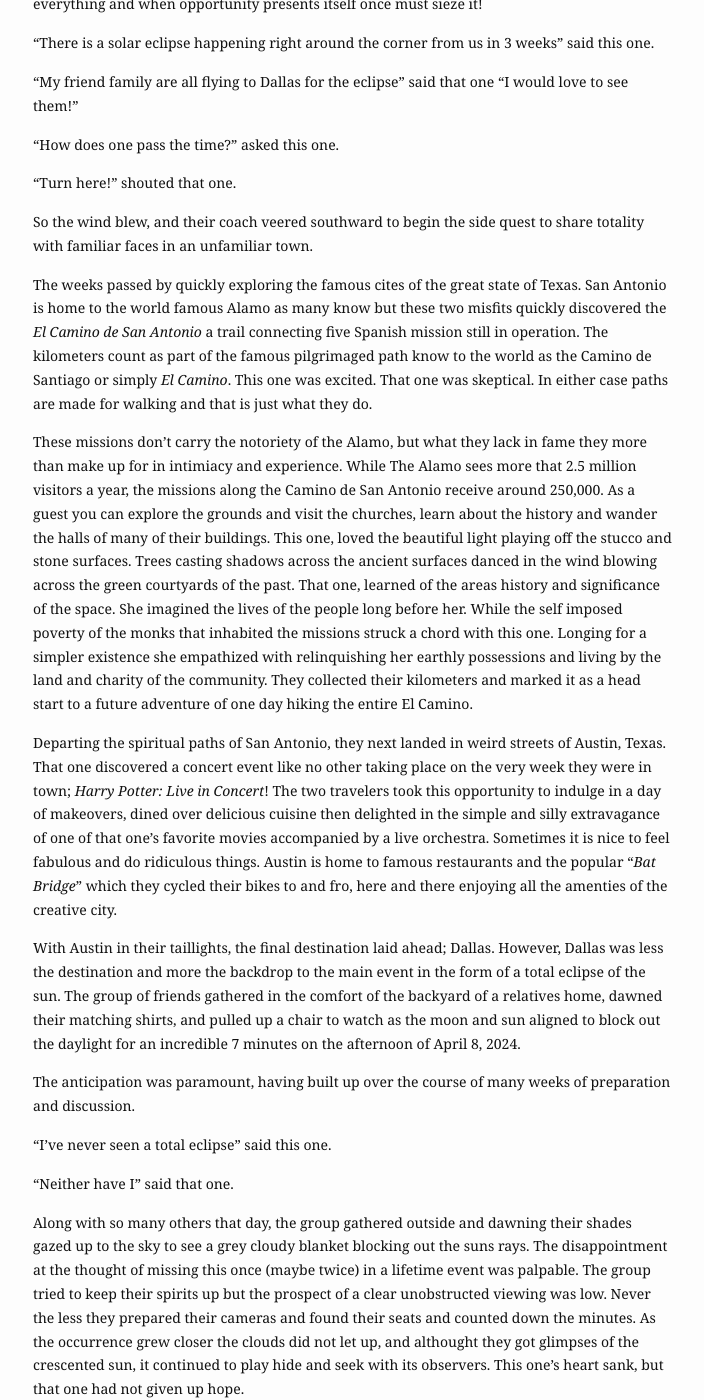
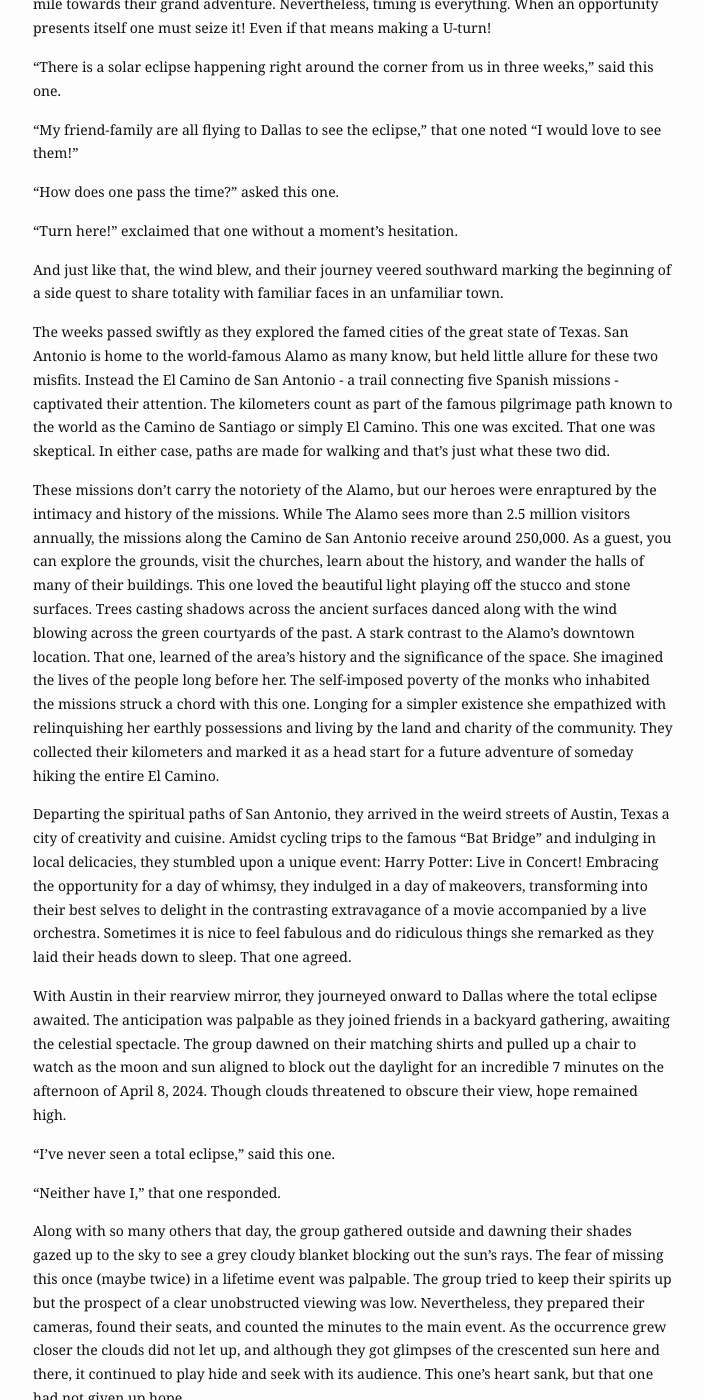
Before and after one commit to rubyDoomsday/rubydoomsday.github.io, a Jekyll site: the page built from play/alaskan_vanventure/_posts/2024-4-10-distractions.md, in a window 1280 px wide and 1400 px high, scrolled down 545 px. Shown: the whole window, without its empty margins (287-991 px from the left). Built offline with Jekyll 4.4.1, drawn with Linux system fonts in a browser that asks for light colours; some of the changed text lies outside the part shown.

Commit message:
first edit

```diff
--- a/play/alaskan_vanventure/_posts/2024-4-10-distractions.md
+++ b/play/alaskan_vanventure/_posts/2024-4-10-distractions.md
@@ -6,81 +6,42 @@ date: 2024-04-10
 tags: vanflife nomad adventure travel
 ---
 
-The road less traveled is not often a direct route. Sure, there are featureless highways that scribe straight lines between major cities and
-make ones travels fast and direct. Global positioning systems will walk you step by step and turn by turn to expedite your drive from place
-to place. However, life as a nomad does not often come with the requirements and stressors of vacation travel. Our heroes are not burdened
-by long weekends and PTO requests to make the most of their limited time on route. No. To a nomad everywhere is their backyard. All
-attractions and temptations that draw the planted folks out of their routines and across great distances are just around the bend for
-wandering types. As such the side quest is a first class citizen and since the night our two heroes set their compasses to the raw
-wilderness of Alaska the casual observer would have seen no progress in that direction. To the untrained eye, they had closed less than a
-mile towards their grand adventure. Never the less, timing is everything and when opportunity presents itself once must sieze it!
+The road less traveled is not a straightforward path. Sure, there are featureless highways that scribe straight lines between major cities and make one travel fast and direct. Global positioning systems will walk you step by step and turn by turn to expedite your route from place to place. However, life as a nomad does not often beholden to the structured itineraries of vacationing suburbanites. Our heroes are not burdened with tabulating long weekends or PTO requests to make the most of limited time on and maximize impact. No. To a nomad everywhere is their backyard. All attractions and temptations that draw the planted folks out of their routines and across great distances are just around the bend for the wanderer. Unburdended by these things every corner has the potential for adventure. As such, since the night our two heroes set their compasses to the raw wilderness of Alaska the casual observer would have seen no progress in that direction. To the untrained eye, they had closed less than a mile towards their grand adventure. Nevertheless, timing is everything. When an opportunity presents itself one must seize it! Even if that means making a U-turn!
 
-"There is a solar eclipse happening right around the corner from us in 3 weeks" said this one.
+"There is a solar eclipse happening right around the corner from us in three weeks," said this one.
 
-"My friend family are all flying to Dallas for the eclipse" said that one "I would love to see them!"
+"My friend-family are all flying to Dallas to see the eclipse," that one noted "I would love to see them!"
 
 "How does one pass the time?" asked this one.
 
-"Turn here!" shouted that one.
+"Turn here!" exclaimed that one without a moment's hesitation.
 
-So the wind blew, and their coach veered southward to begin the side quest to share totality with familiar faces in an unfamiliar town.
+And just like that, the wind blew, and their journey veered southward marking the beginning of a side quest to share totality with familiar faces in an unfamiliar town.
 
-The weeks passed by quickly exploring the famous cites of the great state of Texas. San Antonio is home to the world famous Alamo as many
-know but these two misfits quickly discovered the _El Camino de San Antonio_ a trail connecting five Spanish mission still in operation. The
-kilometers count as part of the famous pilgrimaged path know to the world as the Camino de Santiago or simply _El Camino_. This one was excited. That one was skeptical. In
-either case paths are made for walking and that is just what they do.
+The weeks passed swiftly as they explored the famed cities of the great state of Texas. San Antonio is home to the world-famous Alamo as many know, but held little allure for these two misfits. Instead the El Camino de San Antonio - a trail connecting five Spanish missions -
+captivated their attention. The kilometers count as part of the famous pilgrimage path known to the world as the Camino de Santiago or simply El Camino. This one was excited. That one was skeptical. In either case, paths are made for walking and that’s just what these two did.
 
-These missions don't carry the notoriety of the Alamo, but what they lack in fame they more than make up for in intimiacy and experience.
-While The Alamo sees more that 2.5 million visitors a year, the missions along the Camino de San Antonio receive around 250,000. As a guest
-you can explore the grounds and visit the churches, learn about the history and wander the halls of many of their buildings. This one, loved
-the beautiful light playing off the stucco and stone surfaces. Trees casting shadows across the ancient surfaces danced in the wind blowing
-across the green courtyards of the past. That one, learned of the areas history and significance of the space. She imagined the lives of the
-people long before her. While the self imposed poverty of the monks that inhabited the missions struck a chord with this one. Longing for a
-simpler existence she empathized with relinquishing her earthly possessions and living by the land and charity of the community. They
-collected their kilometers and marked it as a head start to a future adventure of one day hiking the entire El Camino.
+These missions don't carry the notoriety of the Alamo, but our heroes were enraptured by the intimacy and history of the missions. While The Alamo sees more than 2.5 million visitors annually, the missions along the Camino de San Antonio receive around 250,000. As a guest, you can explore the grounds, visit the churches, learn about the history, and wander the halls of many of their buildings. This one loved the beautiful light playing off the stucco and stone surfaces. Trees casting shadows across the ancient surfaces danced along with the wind blowing across the green courtyards of the past. A stark contrast to the Alamo's downtown location. That one, learned of the area's history and the significance of the space. She imagined the lives of the people long before her. The self-imposed poverty of the monks who inhabited
+the missions struck a chord with this one. Longing for a simpler existence she empathized with relinquishing her earthly possessions and living by the land and charity of the community. They collected their kilometers and marked it as a head start for a future adventure of someday hiking the entire El Camino.
 
-Departing the spiritual paths of San Antonio, they next landed in weird streets of Austin, Texas. That one discovered a concert event like
-no other taking place on the very week they were in town; _Harry Potter: Live in Concert_! The two travelers took this opportunity to
-indulge in a day of makeovers, dined over delicious cuisine then delighted in the simple and silly extravagance of one of that one's
-favorite movies accompanied by a live orchestra. Sometimes it is nice to feel fabulous and do ridiculous things. Austin is home to famous
-restaurants and the popular "_Bat Bridge_" which they cycled their bikes to and fro, here and there enjoying all the amenties of the
-creative city.
+Departing the spiritual paths of San Antonio, they arrived in the weird streets of Austin, Texas a city of creativity and cuisine. Amidst cycling trips to the famous "Bat Bridge" and indulging in local delicacies, they stumbled upon a unique event: Harry Potter: Live in Concert! Embracing the opportunity for a day of whimsy, they indulged in a day of makeovers, transforming into their best selves to delight in the contrasting extravagance of a movie accompanied by a live orchestra. Sometimes it is nice to feel fabulous and do ridiculous things she remarked as they laid their heads down to sleep. That one agreed.
 
-With Austin in their taillights, the final destination laid ahead; Dallas. However, Dallas was less the destination and more the backdrop to
-the main event in the form of a total eclipse of the sun. The group of friends gathered in the comfort of the backyard of a relatives home,
-dawned their matching shirts, and pulled up a chair to watch as the moon and sun aligned to block out the daylight for an incredible 7
-minutes on the afternoon of April 8, 2024.
+With Austin in their rearview mirror, they journeyed onward to Dallas where the total eclipse awaited. The anticipation was palpable as they joined friends in a backyard gathering, awaiting the celestial spectacle. The group dawned on their matching shirts and pulled up a chair to watch as the moon and sun aligned to block out the daylight for an incredible 7 minutes on the afternoon of April 8, 2024. Though clouds threatened to obscure their view, hope remained high.
 
-The anticipation was paramount, having built up over the course of many weeks of preparation and discussion.
+"I've never seen a total eclipse," said this one.
 
-"I've never seen a total eclipse" said this one.
+"Neither have I," that one responded.
 
-"Neither have I" said that one.
+Along with so many others that day, the group gathered outside and dawning their shades gazed up to the sky to see a grey cloudy blanket blocking out the sun's rays. The fear of missing this once (maybe twice) in a lifetime event was palpable. The group tried to keep their spirits up but the prospect of a clear unobstructed viewing was low. Nevertheless, they prepared their cameras, found their seats, and counted the minutes to the main event. As the occurrence grew closer the clouds did not let up, and although they got glimpses of the crescented sun here and there, it continued to play hide and seek with its audience. This one's heart sank, but that one had not given up hope.
 
-Along with so many others that day, the group gathered outside and dawning their shades gazed up to the sky to see a grey cloudy blanket
-blocking out the suns rays. The disappointment at the thought of missing this once (maybe twice) in a lifetime event was palpable. The group
-tried to keep their spirits up but the prospect of a clear unobstructed viewing was low. Never the less they prepared their cameras and
-found their seats and counted down the minutes. As the occurrence grew closer the clouds did not let up, and althought they got glimpses of
-the crescented sun, it continued to play hide and seek with its observers. This one's heart sank, but that one had not given up hope.
+What happened next, dear reader, I will leave it to you to decide for yourself, but for those gathered in that strange land, hoping to see that unique phenomenon, it was nothing short of magic. That one stared at those clouds with intention. She dug deep into her heart finding a
+power in herself that she did not know. She planted her feet hard against the ground standing tall and summoned an energy that even she did not believe she possessed. Encircled by her community, gazing at the darkened sky hiding obstructing their view, she muttered a prayer, or
+perhaps it was a wish, while others recall it was a spell.
 
-What happened next, dear reader, I will let you decide, but for the group of friends gathered in a strange land, hoping to see a strange
-phenomena, it was nothing short of magic.
+"Mother goddess hear my plea, part the clouds so we can see."
 
-That one stared up at those clouds covering our feature presentation and dug deep into her heart. She planted her feet hard against the
-ground and summoned an energy that even she did not believe she possessed. Encircled by community, gazing at the darkened sky hiding our
-view, she muttered a spell "Mother goddess hear my plea, part the clouds so we can see."
+Nothing happened at first or perhaps none of them noticed, who can say. However, through their special eclipse-watching glasses, they began to see a crescent. It was obstructed at first, but gradually became a clear solid shape. Had they simply taken off their shades they would
+have seen it right away, but behind their filters, they were captivated by the singular bright light taking shape. Moments before totality, the sky cleared, and they beheld the breathtaking sight: a blackened sun encircled by a halo of light. Stars appeared, shadows vanished, and time seemed to stand still in the cosmic shadow. They removed their glasses to discover a clear, albeit darkened sky. Totality engulfed them and this one began to cry.
 
-Nothing happened at first or perhaps none of them noticed, who can say. However, as the group watched through their special glasses that let
-only the blinding light of the sun come through they began to see a circle. Obstructed at first, but quickly taking shape. Had they simply
-taken off their shades they would have see it happen, but behind their filters and distracted by the bright light it was lost on them. The
-clouds dissipated, and vanished moments before totality. Then, just as the moon completely blacked out the sun and the halo of rays beamed
-out, they removed their glasses to discover a clear blue, albeit darkened sky. Totality engulfed them and this one began to cry.
-
-It. Was. Surreal.
-
-Nothing could have prepared them for the experience at hand. Stars became visible. Shadows, erased. It was dusk but also day, and the sky!
-The deep black circle with its white aurora shining like a black hole in the clear sky was unlike anything either of them had ever
-witnessed. In moments like this, it is easy to let the trials and tribulations of our lives feel both insignificant and magnificent all at
-once. You can feel how so microscopically small you are to an indifferent universe of heavenly bodies so incomprehensibly large it is often
-easier to ignore them, than to try and understand. However, here in the all encompassing shadow of a celestial object hovering
-between the Earth and Sun you can _feel_ it all. The Earth, the moon and the Sun... and you.
+Nothing could have prepared them for the experience at hand. The deep black circle with its white aurora shining like a black hole in the heavens was unlike anything any of them had ever witnessed before. In that fleeting moment, the trials and tribulations of their lives felt both insignificant and magnificent. In the all-encompassing shadow of a celestial object hovering between the Earth and the Sun, they were humbled by their minuscule presence in an indifferent universe of incomprehensible vastness, yet they felt deeply connected to it all — the
+Earth, the moon, the Sun, and you.
```
